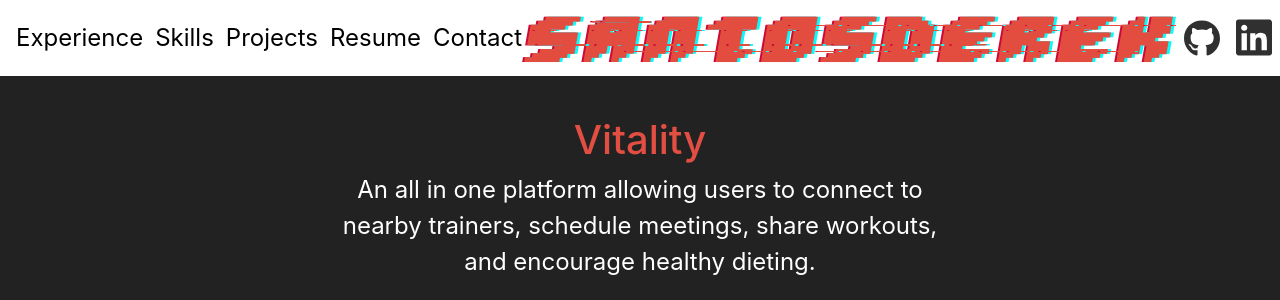
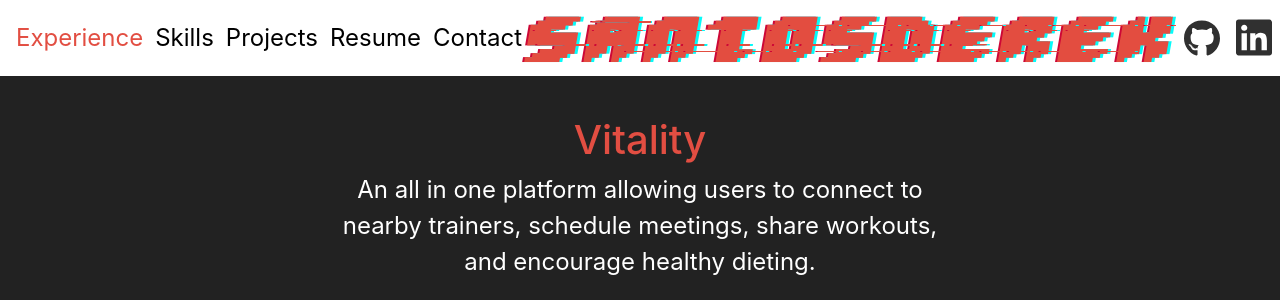
Before and after one commit to santosderek/website, a Flask app: page /project/vitality in a window 1280 px wide, with the pointer over the restyled element; the page is wider, and only the part inside the window is pictured. Shown: the top 300 px of that part. Run offline with Flask 2, Linux system fonts and the light colour scheme; parts of the project's set-up code (start-up, migrations or seed data) failed here and were passed over; some libraries are stand-ins or nearby versions.

Commit message:
Navbar elements will now change color on hover.

```diff
--- a/website/static/css/base.css
+++ b/website/static/css/base.css
@@ -67,6 +67,10 @@ hr {
 .navbar {
     background-color: white;
     color: black;
+}
+
+.navbar a:hover {
+    color: #E24E42;
 }
 
 .navbar-toggler, .navbar-toggler-icon {
```
